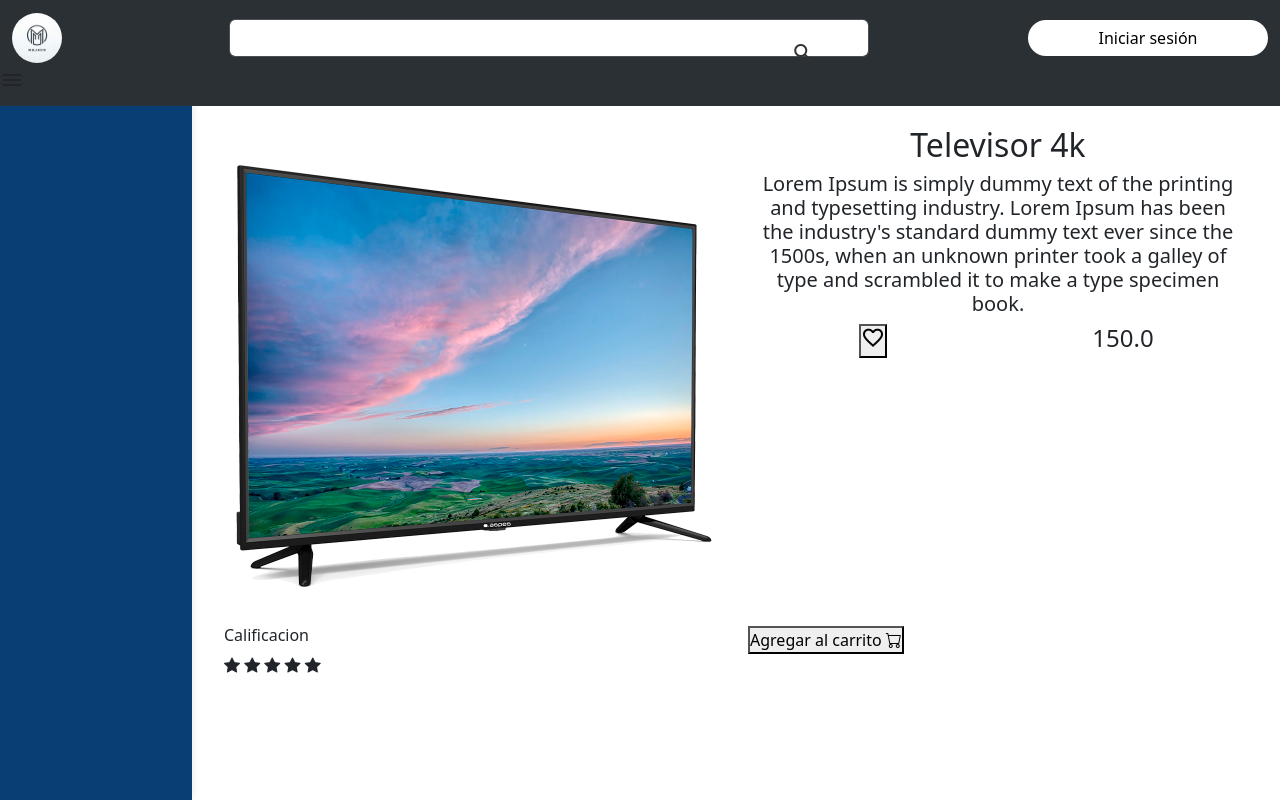
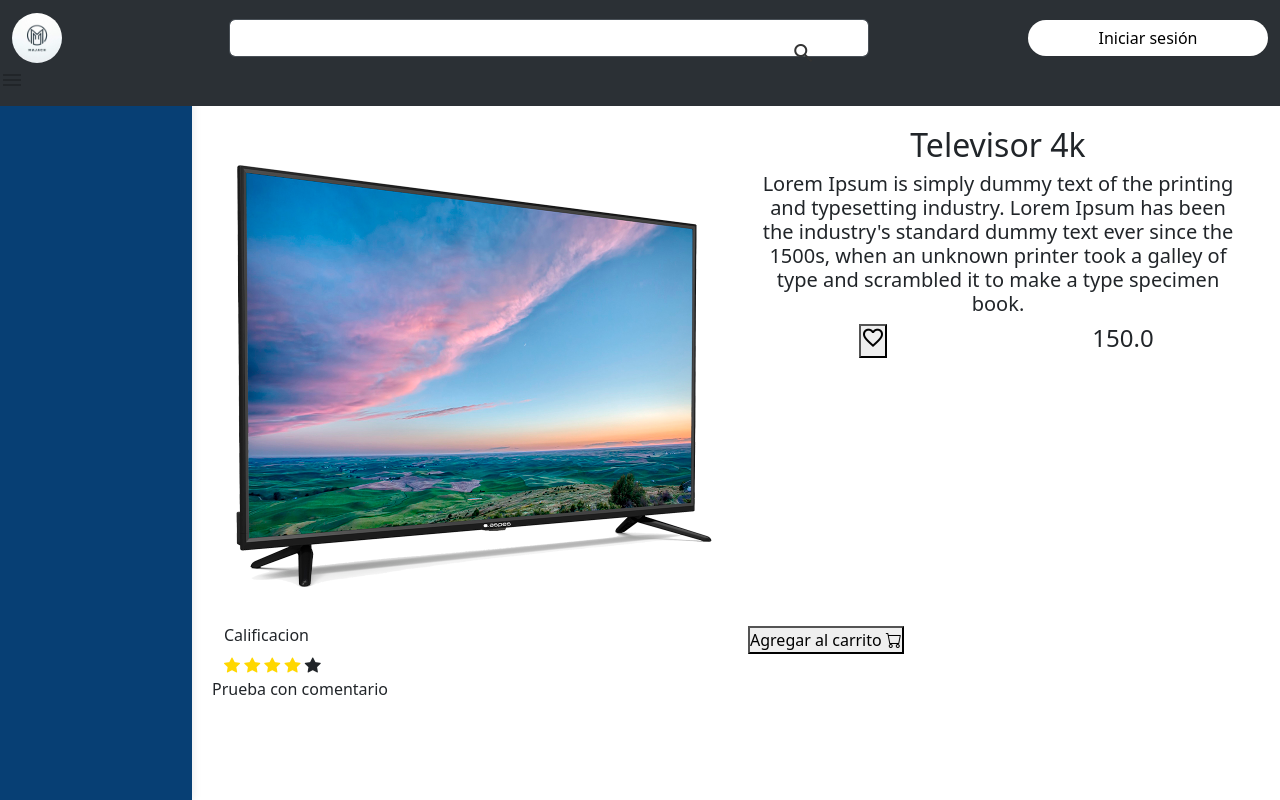
Before and after one commit to JossueJativa/majach, a Django app: page /product/1/ in a window 1280 px wide. Run offline with Django 5.2, Linux system fonts and the light colour scheme; data comes from the database, SQL or seed files in the repository.

Commit message:
Ingreso de los comentarios, url para comentar y funciones extas

```diff
--- a/intro/models.py
+++ b/intro/models.py
@@ -25,6 +25,7 @@
 class Comment(models.Model):
     user = models.ForeignKey(User, on_delete=models.CASCADE)
     comment = models.TextField()
+    stars = models.FloatField(null=True, blank=True)
     date = models.DateTimeField(auto_now_add=True)
 
 class Product(models.Model):
@@ -34,7 +35,6 @@
     description = models.TextField()
     photo = models.ImageField(upload_to='products/')
     category = models.ForeignKey(Category, on_delete=models.CASCADE)
-    stars = models.FloatField(null=True, blank=True, default=0.0)
     comments = models.ManyToManyField(Comment, blank=True)
 
     def photo_url(self):
@@ -60,10 +60,14 @@
     client = models.ForeignKey(Client, on_delete=models.CASCADE)
     seller = models.ForeignKey(Seller, on_delete=models.CASCADE)
 
-# Creacion de ventas
 class Sale(models.Model):
     client = models.ForeignKey(Client, on_delete=models.CASCADE)
     product = models.ForeignKey(Product, on_delete=models.CASCADE)
     date = models.DateTimeField(auto_now_add=True)
     quantity = models.IntegerField()
     total = models.FloatField()
+
+class Cart(models.Model):
+    client = models.ForeignKey(Client, on_delete=models.CASCADE)
+    product = models.ForeignKey(Product, on_delete=models.CASCADE)
+    quantity = models.IntegerField()
--- a/intro/static/css/style.css
+++ b/intro/static/css/style.css
@@ -703,6 +703,12 @@
     color: #f8d100;
 }
 
+.see-rating {
+    color: #bbb;
+    font-size: 20px;
+    transition: color .4s;
+}
+
 /* Pantallas pequeñas (celulares) */
 @media (max-width: 765px) {
     .me-2 {
--- a/intro/templates/item.html
+++ b/intro/templates/item.html
@@ -43,11 +43,37 @@
                 <div class="flex-items-q">
                     <h6 data-section="item" data-value="qualification"></h6>
                     <div class="rating">
-                        <i class="bi bi-star-fill star"></i>
-                        <i class="bi bi-star-fill star"></i>
-                        <i class="bi bi-star-fill star"></i>
-                        <i class="bi bi-star-fill star"></i>
-                        <i class="bi bi-star-fill star"></i>
+                        {% if star == 1 %}
+                        <i class="bi bi-star-fill see-rating" style="color: gold;"></i>
+                        <i class="bi bi-star-fill see-rating"></i>
+                        <i class="bi bi-star-fill see-rating"></i>
+                        <i class="bi bi-star-fill see-rating"></i>
+                        <i class="bi bi-star-fill see-rating"></i>
+                        {% elif star == 2 %}
+                        <i class="bi bi-star-fill see-rating" style="color: gold;"></i>
+                        <i class="bi bi-star-fill see-rating" style="color: gold;"></i>
+                        <i class="bi bi-star-fill see-rating"></i>
+                        <i class="bi bi-star-fill see-rating"></i>
+                        <i class="bi bi-star-fill see-rating"></i>
+                        {% elif star == 3 %}
+                        <i class="bi bi-star-fill see-rating" style="color: gold;"></i>
+                        <i class="bi bi-star-fill see-rating" style="color: gold;"></i>
+                        <i class="bi bi-star-fill see-rating" style="color: gold;"></i>
+                        <i class="bi bi-star-fill see-rating"></i>
+                        <i class="bi bi-star-fill see-rating"></i>
+                        {% elif star == 4 %}
+                        <i class="bi bi-star-fill see-rating" style="color: gold;"></i>
+                        <i class="bi bi-star-fill see-rating" style="color: gold;"></i>
+                        <i class="bi bi-star-fill see-rating" style="color: gold;"></i>
+                        <i class="bi bi-star-fill see-rating" style="color: gold;"></i>
+                        <i class="bi bi-star-fill see-rating"></i>
+                        {% elif star == 5 %}
+                        <i class="bi bi-star-fill see-rating" style="color: gold;"></i>
+                        <i class="bi bi-star-fill see-rating" style="color: gold;"></i>
+                        <i class="bi bi-star-fill see-rating" style="color: gold;"></i>
+                        <i class="bi bi-star-fill see-rating" style="color: gold;"></i>
+                        <i class="bi bi-star-fill see-rating" style="color: gold;"></i>
+                        {% endif %}
                     </div>
                 </div>
             </div>
@@ -59,6 +85,8 @@
 </div>
 
 {% if user.is_authenticated %}
+<form action="{% url 'intro:comment' product.id %}" method="post">
+    {% csrf_token %}
     <div class="conntainer-comment">
         <div class="container text-center">
             <div class="row row-cols-1 row-cols-sm-2 row-cols-md-2">
@@ -68,11 +96,11 @@
                         <div class="row mt-2">
                             <div class="col">
                                 <div class="rating">
-                                <input type="radio" id="star5" name="rating" value="5"><label for="star5"><i class="bi bi-star-fill"></i></label>
-                                <input type="radio" id="star4" name="rating" value="4"><label for="star4"><i class="bi bi-star-fill"></i></label>
-                                <input type="radio" id="star3" name="rating" value="3"><label for="star3"><i class="bi bi-star-fill"></i></label>
-                                <input type="radio" id="star2" name="rating" value="2"><label for="star2"><i class="bi bi-star-fill"></i></label>
-                                <input type="radio" id="star1" name="rating" value="1"><label for="star1"><i class="bi bi-star-fill"></i></label>
+                                    <input type="radio" id="star5" name="rating" value="1"><label for="star5"><i class="bi bi-star-fill star"></i></label>
+                                    <input type="radio" id="star4" name="rating" value="2"><label for="star4"><i class="bi bi-star-fill star"></i></label>
+                                    <input type="radio" id="star3" name="rating" value="3"><label for="star3"><i class="bi bi-star-fill star"></i></label>
+                                    <input type="radio" id="star2" name="rating" value="4"><label for="star2"><i class="bi bi-star-fill star"></i></label>
+                                    <input type="radio" id="star1" name="rating" value="5"><label for="star1"><i class="bi bi-star-fill star"></i></label>
                                 </div>
                             </div>
                         </div>
@@ -89,7 +117,7 @@
                     <div class="container">
                         <div class="row">
                             <div class="col">
-                            <button type="button" class="btn-comment" data-section="item" data-value="comment"></button>
+                                <button type="submit" class="btn-comment" data-section="item" data-value="comment"></button>
                             </div>
                         </div>
                     </div>
@@ -97,7 +125,12 @@
             </div>
         </div>
     </div>
+</form>
 {% endif %}
+
+{% for comment in comments %}
+    {{ comment.comment }}
+{% endfor %}
 
 <script src="{% static 'js/stars.js' %}"></script>
 {% endblock %}
--- a/intro/urls.py
+++ b/intro/urls.py
@@ -17,4 +17,5 @@
     path('delete_employee/<int:id>/', views.delete_employee, name='delete_employee'),
     path('delete_product/<int:id>/', views.delete_product, name='delete_product'),
     path('look_clients/', views.look_clients, name='look_clients'),
+    path('comment/<int:product_id>/', views.comment, name='comment'),
 ]
--- a/intro/views.py
+++ b/intro/views.py
@@ -4,7 +4,7 @@
 from django.urls import reverse
 from django.core.paginator import Paginator
 
-from .models import User, Client, Category, Product, Seller
+from .models import User, Client, Category, Product, Seller, Comment
 import random
 import string
 
@@ -51,8 +51,24 @@
 
 def item(request, id):
     product = Product.objects.get(pk=id)
+
+    # Sacar una media de las estrellas
+    stars = 0
+    for c in product.comments.all():
+        stars += c.stars
+
+    try:
+        star = stars / product.comments.count()
+    except:
+        star = 0
+
+    # Quitar los decimales
+    star = int(star)
+
     return render(request, 'item.html', {
-        'product': product
+        'product': product,
+        "comments": product.comments.all(),
+        'star': star
     })
 
 def register(request):
@@ -343,3 +359,42 @@
         return render(request, 'intro.html', {
             'error': 'Debes iniciar sesión como administrador para acceder a esta página'
         })
+
+def comment(request, product_id):
+    if request.user.is_authenticated:
+        if request.method == 'POST':
+            product = Product.objects.get(pk=product_id)
+            user = User.objects.get(pk=request.user.id)
+            comment = request.POST.get('comment')
+            rating = request.POST.get('rating')
+
+            comment = Comment(user=user, comment=comment, stars=rating)
+            comment.save()
+
+            product.comments.add(comment)
+            product.save()
+
+            # Sacar una media de las estrellas
+            stars = 0
+            for c in product.comments.all():
+                stars += c.stars
+
+            star = stars / product.comments.count()
+            # Quitar los decimales
+            star = int(star)
+
+            return render(request, 'item.html', {
+                'product': product,
+                'success': 'Comentario agregado correctamente',
+                'comments': product.comments.all(),
+                'star': star
+            })
+        else:
+            return render(request, 'item.html', {
+                'product': Product.objects.get(pk=product_id),
+                'error': 'Debes iniciar sesión para comentar'
+            })
+    else:
+        return render(request, 'intro.html', {
+            'error': 'Debes iniciar sesión para acceder a esta página'
+        })
```
Also changed, not shown: db.sqlite3. Lines whose indentation alone changed are shown as unchanged.
